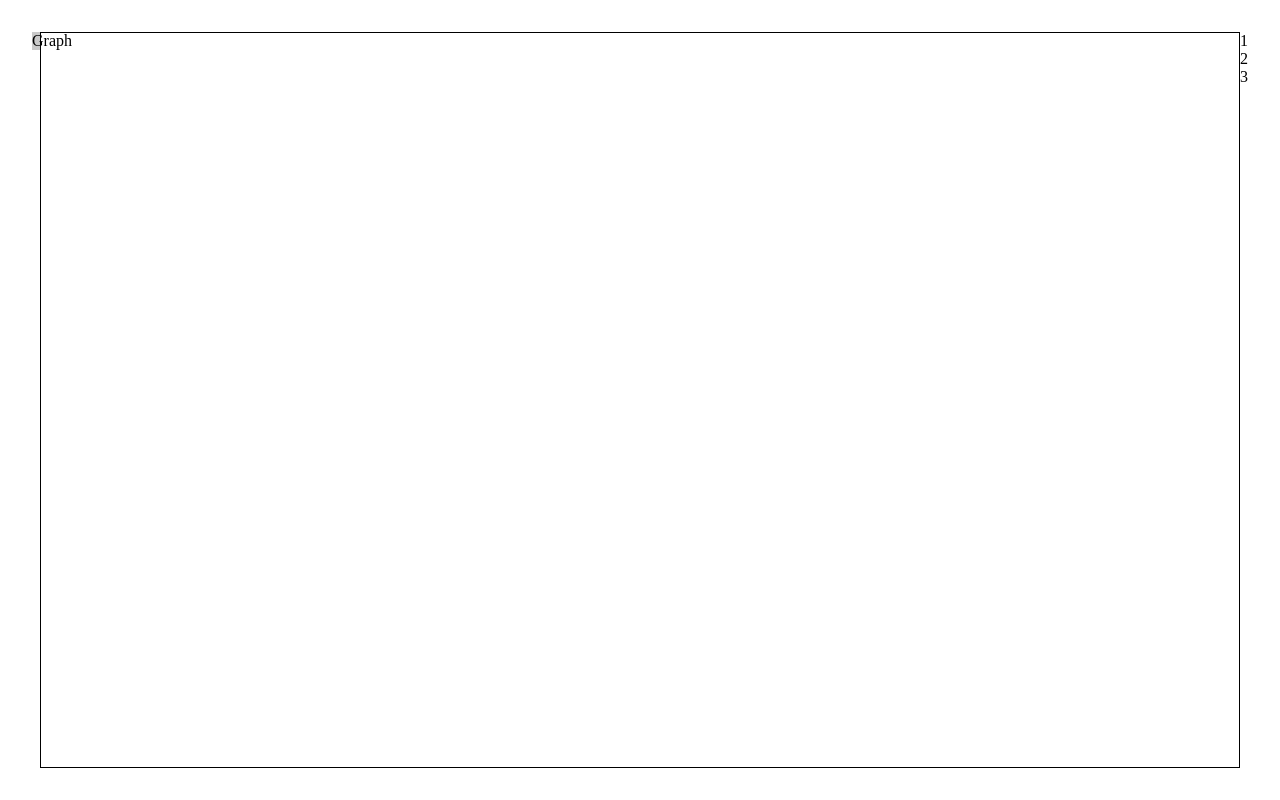
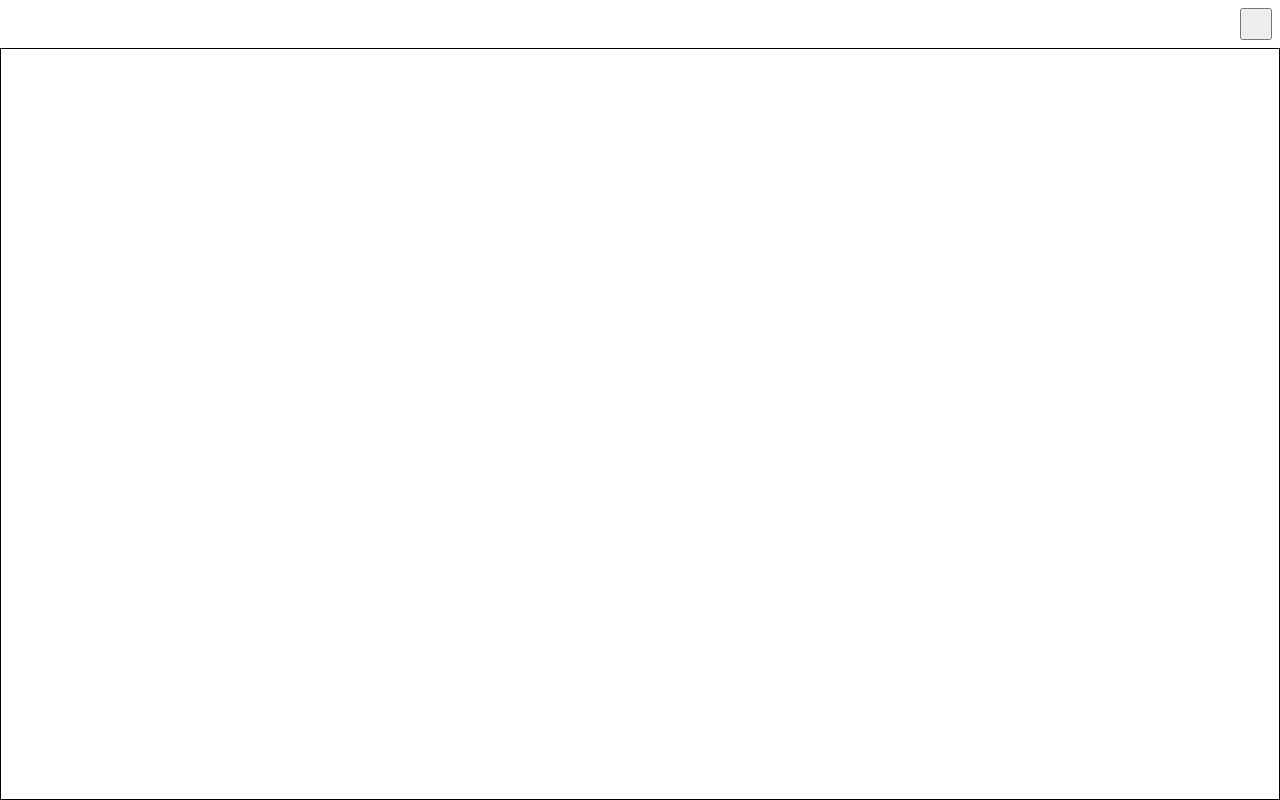
Before and after one commit to 4Nameless4/Components, a Vue app in the folder vue/: page / in a window 1280 px wide. Built offline with nearby package versions, Linux system fonts and the light colour scheme.

Commit message:
todo: phone ui layout & ui layout designer

```diff
--- a/vue/src/App.vue
+++ b/vue/src/App.vue
@@ -5,14 +5,23 @@ import Graph from "./demos/Graph.vue";
 const components = [Graph];
 const selected = ref<number | undefined>(undefined);
 function click(index: number) {
-  selected.value = index;
+  if (selected.value === index) {
+    selected.value = undefined;
+  } else {
+    selected.value = index;
+  }
 }
 </script>
 
 <template>
-  <header></header>
+  <header>
+    <div class="header">
+      <a class="home"><img src="" /></a>
+      <button class="option"></button>
+    </div>
+  </header>
   <div class="page-wrapper">
-    <div class="aside-group">
+    <!-- <div class="aside-group">
       <aside class="sidebar">
         <nav>
           <ul>
@@ -31,52 +40,83 @@ function click(index: number) {
         <nav>
           <ul>
             <li class="click-able">1</li>
-            <li>2</li>
-            <li>3</li>
           </ul>
         </nav>
       </aside>
-    </div>
+    </div> -->
     <main class="main-content">
-      <section class="full" v-if="selected != null">
+      <!-- <section class="full" v-if="selected != null">
         <component :is="components[selected]"></component>
-      </section>
+      </section> -->
     </main>
   </div>
   <footer></footer>
 </template>
 
 <style scoped>
-.main-content {
-  height: calc(100vh - 2 * var(--app-padding));
-  border: 1px solid black;
-}
-.aside-group {
-  display: contents;
-}
-.page-wrapper {
-  display: grid;
-  grid-template-areas: "sidebar main toc";
-  grid-template-columns: minmax(0, 1fr) minmax(300px, 1200px) minmax(0, 1fr);
-}
-.sidebar {
-  grid-area: sidebar;
-}
-.main-content {
-  grid-area: main;
-}
-.toc {
-  grid-area: toc;
+aside {
+  overflow: hidden;
 }
 ul {
   list-style: none;
 }
-.sidebar li {
+.header {
+  display: flex;
+  justify-content: space-between;
+  padding: 0.5rem;
+}
+.header .home {
+  width: var(--header-size);
+  height: var(--header-size);
+}
+.header .option {
+  width: var(--header-size);
+  height: var(--header-size);
+}
+.page-wrapper {
+  flex: 1;
+  overflow: hidden;
+}
+.main-content {
+  height: 100%;
+  border: 1px solid black;
+}
+.aside-group {
+  /* display: contents; */
+}
+/* .page-wrapper {
+  position: relative;
+  display: grid;
+  grid-template-areas: "sidebar main toc";
+  grid-template-columns: minmax(0, 1fr) minmax(0, 5fr) minmax(0, 1fr);
+} */
+.sidebar {
+  /* grid-area: sidebar; */
+  width: 0;
+}
+/* .main-content {
+  grid-area: main;
+} */
+.toc {
+  /* grid-area: toc; */
+  width: 0;
+}
+/* .sidebar li {
   background: #c9c9c9;
-}
-@media screen and (min-width: 1200px) {
-  /* .main-content {
-    width: 1200px;
+} */
+/* .toc li {
+  background: #c9c9c9;
+} */
+@media screen and (min-width: 800px) {
+  /* .sidebar {
+    position: sticky;
+    left: 0;
+    top: 0;
+  }
+  .toc {
+    position: sticky;
+    right: 0;
+    top: 0;
   } */
 }
 </style>
--- a/vue/src/components/graph/index.vue
+++ b/vue/src/components/graph/index.vue
@@ -14,12 +14,14 @@ import {
 
 export interface t_props {
   data?: { nodes: t_data_node[]; links: t_data_link[] };
-  initData?: (data: {
-    data: t_data_node | t_data_link;
-    type: "node" | "link";
-  }) =>
-    | Omit<Required<t_node>, "id" | "data">
-    | Omit<Required<t_link>, "id" | "data" | "source" | "target">;
+  initNodeData?: (
+    data: t_data_node,
+    index: number
+  ) => Omit<Partial<t_node>, "id" | "data"> | void;
+  initLinkData?: (
+    data: t_data_link,
+    index: number
+  ) => Omit<Partial<t_link>, "id" | "data" | "source" | "target"> | void;
   force?: Force<t_node, t_link>[] | Boolean;
 }
 
@@ -75,12 +77,12 @@ const nodeColor = randomColor();
 function initData() {
   const nodes: Map<string, t_node> = new Map();
   const links: Map<string, t_link> = new Map();
-  const init = props.initData;
-  console.log("*** init data ***");
-  props.data.nodes.forEach((node: t_data_node) => {
+  console.info("*** init data ***");
+  props.data.nodes.forEach((node: t_data_node, index) => {
     const id = node.id;
 
-    const d = init && init({ data: node, type: "node" });
+    const init = props.initNodeData;
+    const d = init && init(node, index);
 
     nodes.set(id, {
       id: id,
@@ -100,7 +102,7 @@ function initData() {
     });
   });
 
-  props.data.links.forEach((link: t_data_link) => {
+  props.data.links.forEach((link: t_data_link, index) => {
     const _id = `${link.source}_${link.target}`;
 
     let id = _id;
@@ -113,7 +115,8 @@ function initData() {
     const src = nodes.get(link.source);
     const tar = nodes.get(link.target);
 
-    const d = init && init({ data: link, type: "link" });
+    const init = props.initLinkData;
+    const d = init && init(link, index);
 
     src &&
       tar &&
@@ -138,12 +141,11 @@ function initData() {
 
 const _data = computed(initData);
 
+// force bind
 let simulation: Simulation<t_node, t_link> | null = null as any;
 let forceCount = 0;
-
-// force bind
 function forceBind() {
-  console.log("*** force bind ***");
+  console.info("*** force bind ***");
   let forces = props.force;
   if (!forces && forces !== "") {
     if (simulation) {
@@ -222,4 +224,10 @@ defineExpose({
   height: 100%;
   transform-origin: center;
 }
+
+.graph text {
+  dominant-baseline: middle;
+  alignment-baseline: middle;
+  text-anchor: middle;
+}
 </style>
--- a/vue/src/demos/Graph.vue
+++ b/vue/src/demos/Graph.vue
@@ -8,9 +8,9 @@ for (let i = 0; i < 500; i++) {
   };
   nodes.push(node);
   if (i === 0) {
-    node.r = 100;
+    node.r = 200;
     node.fx = node.fy = 0;
-    node.fill = "#00000000"
+    node.fill = "#00000000";
   }
 }
 
@@ -28,13 +28,25 @@ function pointermove(e: PointerEvent) {
   if (!node || !simulation) return;
   node.fx = e.offsetX - graphInstance.widthRef / 2;
   node.fy = e.offsetY - graphInstance.heightRef / 2;
-  simulation.alpha(0.3);
+  simulation.alpha(0.3).restart();
+}
+function initNodeData(data: t_data_node, index: number) {
+  if (data.id !== "n0") {
+    return {
+      text: String(index),
+      r: 30,
+    };
+  }
+  return;
 }
 </script>
 
 <template>
-  <Graph :data="graphData" force @pointermove="pointermove" ref="graph" />
+  <Graph
+    :data="graphData"
+    force
+    @pointermove="pointermove"
+    ref="graph"
+    :initNodeData="initNodeData"
+  />
 </template>
-
-<style scoped>
-</style>
--- a/vue/src/style.css
+++ b/vue/src/style.css
@@ -19,11 +19,9 @@ body {
 }
 
 #app {
-  --app-padding: 2rem;
   width: 100%;
   height: 100%;
-  /* max-width: 1280px; */
-  margin: 0 auto;
-  padding: var(--app-padding);
-  text-align: center;
+  display: flex;
+  flex-direction: column;
+  --header-size: 2rem;
 }
```
